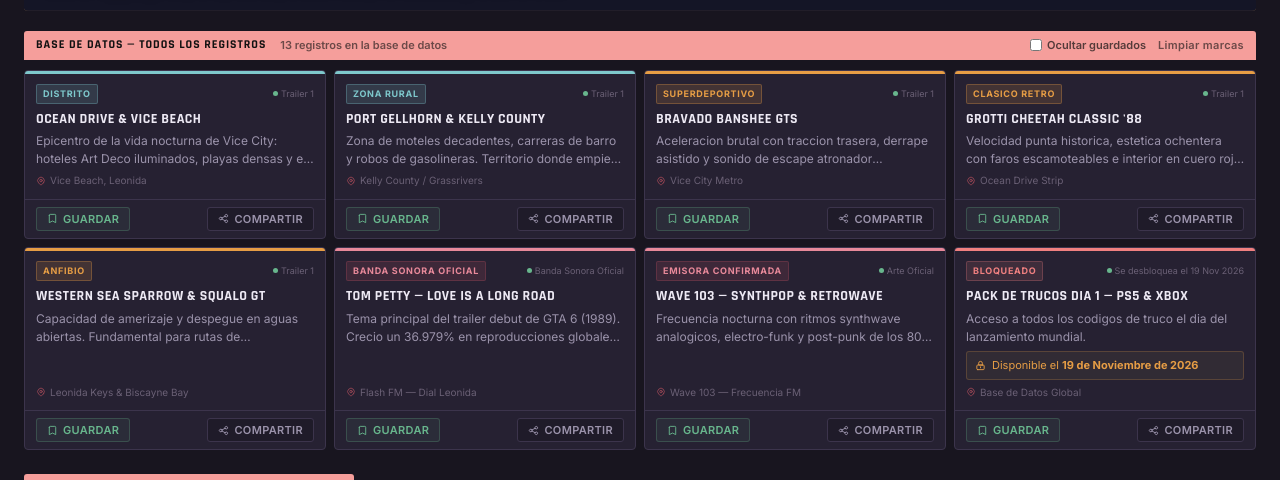
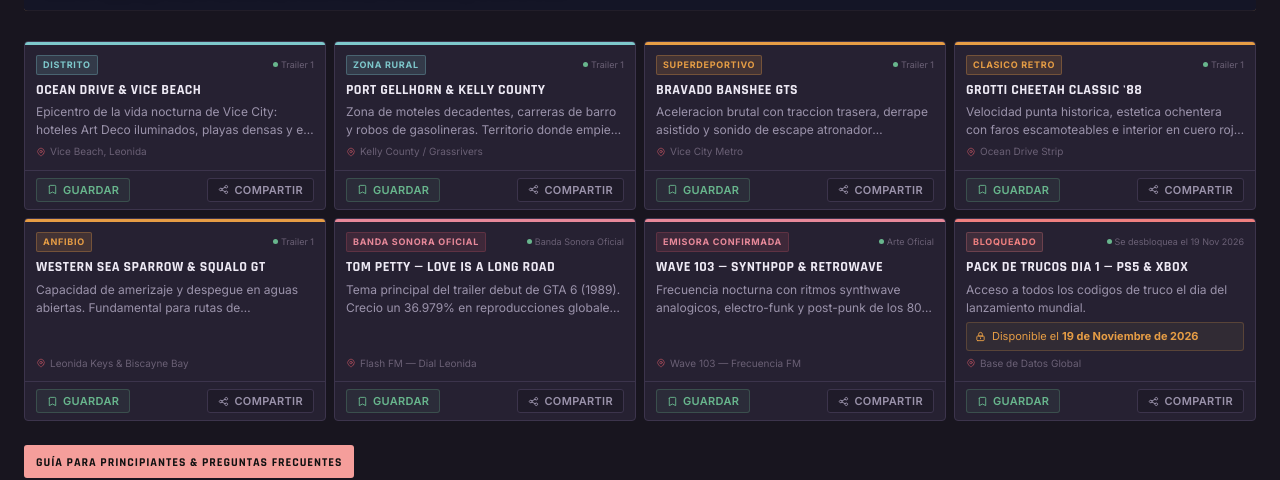
Before and after one commit to kilmess/leonida-hub, a plain HTML site: page index.html in a window 1280 px wide. Shown: the part 320-800 px from the top of the page. Drawn offline with Linux system fonts and the light colour scheme.

Commit message:
eliminar barra de estado de base de datos

```diff
--- a/app.js
+++ b/app.js
@@ -20,15 +20,6 @@
     'Tips & FAQ':      { badgeClass: 'badge-faq',         stripClass: 'strip-faq',         label: 'FAQ' },
   };
 
-  const HEADER_LABELS = {
-    'Todos':           'BASE DE DATOS — TODOS LOS REGISTROS',
-    'Ubicaciones':     'DISTRITOS & ZONAS DE LEONIDA',
-    'Vehículos':       'VEHÍCULOS CONFIRMADOS EN GTA VI',
-    'Radios & Música': 'EMISORAS & BANDA SONORA OFICIAL',
-    'Trucos (19 Nov)': 'TRUCOS — SE DESBLOQUEAN EL 19 NOV 2026',
-    'Tips & FAQ':      'GUÍA PARA PRINCIPIANTES & PREGUNTAS FRECUENTES',
-  };
-
   // =====================================================
   // STATE
   // =====================================================
@@ -43,11 +34,7 @@
   // =====================================================
   const itemsGrid        = document.getElementById('items-grid');
   const faqGrid          = document.getElementById('faq-grid');
-  const resultsCount     = document.getElementById('results-count');
   const emptyState       = document.getElementById('empty-state');
-  const catalogTitle     = document.getElementById('catalog-title');
-  const hideSavedToggle  = document.getElementById('hide-saved-toggle');
-  const resetMarksBtn    = document.getElementById('reset-marks-btn');
   const resetAllFiltersBtn = document.getElementById('reset-all-filters-btn');
   const toast            = document.getElementById('toast');
   const toastMessage     = document.getElementById('toast-message');
@@ -95,14 +82,12 @@
   // =====================================================
   async function loadData() {
     try {
-      resultsCount.textContent = 'Cargando...';
       const resp = await fetch('data.json');
       if (!resp.ok) throw new Error('HTTP ' + resp.status);
       itemsData = await resp.json();
       renderItems();
     } catch (err) {
       console.error('data.json error:', err);
-      resultsCount.textContent = 'Error cargando la base de datos.';
       itemsGrid.innerHTML = `
         <div style="padding:24px;text-align:center;color:#f08080;border:1px solid #5c3636;border-radius:4px;background:#2a1a1a;grid-column:1/-1;">
           <strong>No se pudo cargar data.json</strong><br>
@@ -267,22 +252,6 @@
     const total    = itemsData.length;
     const isFaqView = currentCat === 'Tips & FAQ';
 
-    // Update section header title
-    if (catalogTitle) {
-      catalogTitle.textContent = HEADER_LABELS[currentCat] || HEADER_LABELS['Todos'];
-    }
-
-    // Update results meta
-    if (resultsCount) {
-      if (searchQuery.trim()) {
-        resultsCount.textContent = `${filtered.length} de ${total} para "${searchQuery}"`;
-      } else if (currentCat !== 'Todos') {
-        resultsCount.textContent = `${filtered.length} registros`;
-      } else {
-        resultsCount.textContent = `${filtered.length} registros en la base de datos`;
-      }
-    }
-
     // Empty state
     if (filtered.length === 0) {
       itemsGrid.innerHTML = '';
@@ -395,7 +364,6 @@
   function resetAll() {
     handleSearch('');
     setCategory('Todos');
-    if (hideSavedToggle) hideSavedToggle.checked = false;
     hideSaved = false;
   }
 
@@ -447,25 +415,6 @@
         if (!tab) return;
         const cat = tab.getAttribute('data-category');
         if (cat) setCategory(cat);
-      });
-    }
-
-    // Hide saved toggle
-    if (hideSavedToggle) {
-      hideSavedToggle.addEventListener('change', e => {
-        hideSaved = e.target.checked;
-        renderItems();
-      });
-    }
-
-    // Reset marks
-    if (resetMarksBtn) {
-      resetMarksBtn.addEventListener('click', () => {
-        if (savedItems.size === 0) { showToast('No hay fichas guardadas.'); return; }
-        if (confirm('Reiniciar todas las marcas de guardado?')) {
-          savedItems.clear(); persistSaved(); renderItems();
-          showToast('Marcas eliminadas');
-        }
       });
     }
 
--- a/index.html
+++ b/index.html
@@ -190,20 +190,6 @@
     <div class="content-area">
 
       <!-- AD_SLOT_TOP position (hidden) -->
-      <!-- Section header bar -->
-      <div class="section-header-bar">
-        <div class="section-header-inner">
-          <h2 class="section-title" id="catalog-title">BASE DE DATOS — TODOS LOS REGISTROS</h2>
-          <div class="results-meta" id="results-count">Cargando...</div>
-        </div>
-        <div class="results-controls">
-          <label class="toggle-label">
-            <input type="checkbox" id="hide-saved-toggle"> Ocultar guardados
-          </label>
-          <button id="reset-marks-btn" class="ctrl-btn">Limpiar marcas</button>
-        </div>
-      </div>
-
       <!-- ITEMS GRID (dynamic) -->
       <div id="items-grid" class="catalog-grid"></div>
 
```
